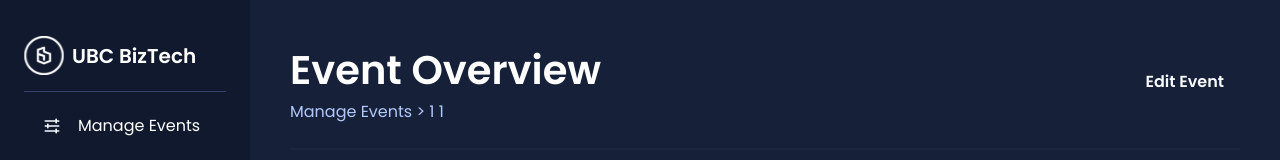
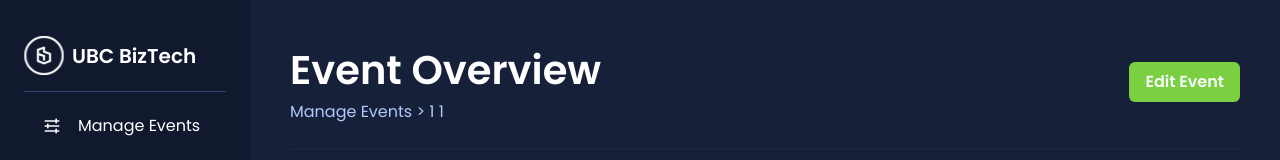
Before and after one commit to ubc-biztech/bt-web-v2, a Next.js app: page /admin/event/1/1 in a window 1280 px wide. Shown: the top 160 px of the page. Built offline with nearby package versions, Linux system fonts and the light colour scheme; no server answers; what aws-amplify would draw is missing.

Commit message:
Fix styling of 'Edit event' button in the admin registrations table

```diff
--- a/src/pages/admin/event/[eventId]/[year]/index.tsx
+++ b/src/pages/admin/event/[eventId]/[year]/index.tsx
@@ -56,7 +56,7 @@ export default function AdminEvent({ initialData }: Props) {
           </span>
           <Button
             onClick={() => router.push(`/admin/event/${router.query.eventId}/${router.query.year}/edit`)}
-            className="bg-blue-500 hover:bg-blue-600"
+            className="bg-biztech-green"
           >
             Edit Event
           </Button>
```
